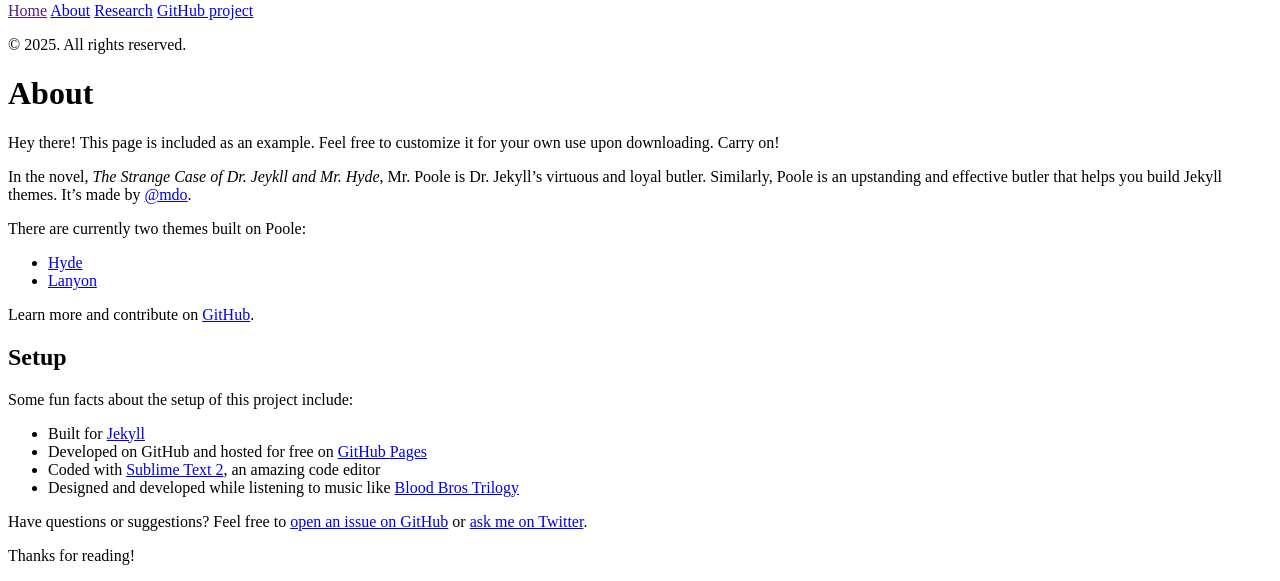
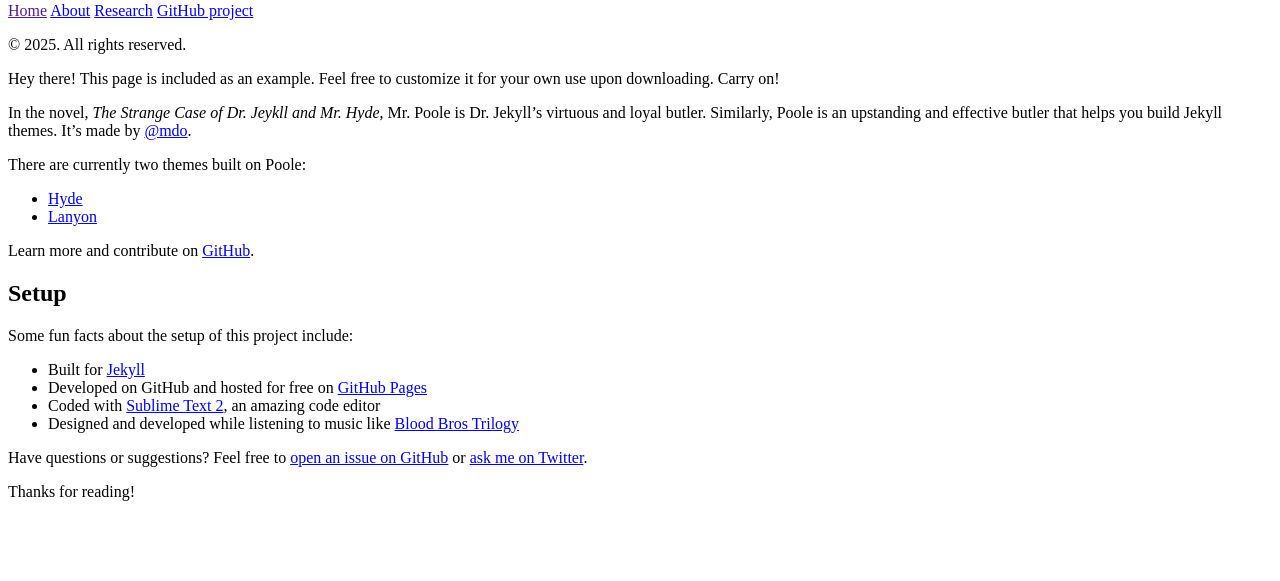
Before and after one commit to msenko1/msenko1.github.io, a Jekyll site: the page built from about.md, in a window 1280 px wide. Shown: the part 390-971 px from the top of the page. Built offline with Jekyll 4.4.1, drawn with Linux system fonts in a browser that asks for light colours; after the commit the page ends 907 px from its top, so only the background shows below that.

Commit message:
update _layouts

```diff
--- a/_layouts/page.html
+++ b/_layouts/page.html
@@ -7,8 +7,7 @@
 
     {% include sidebar.html %}
 
-<div class="page">
-  <h1 class="page-title">{{ page.title }}</h1>
+    <div class="content container">
       {{ content }}
     </div>
 
```
Lines whose indentation alone changed are shown as unchanged.
